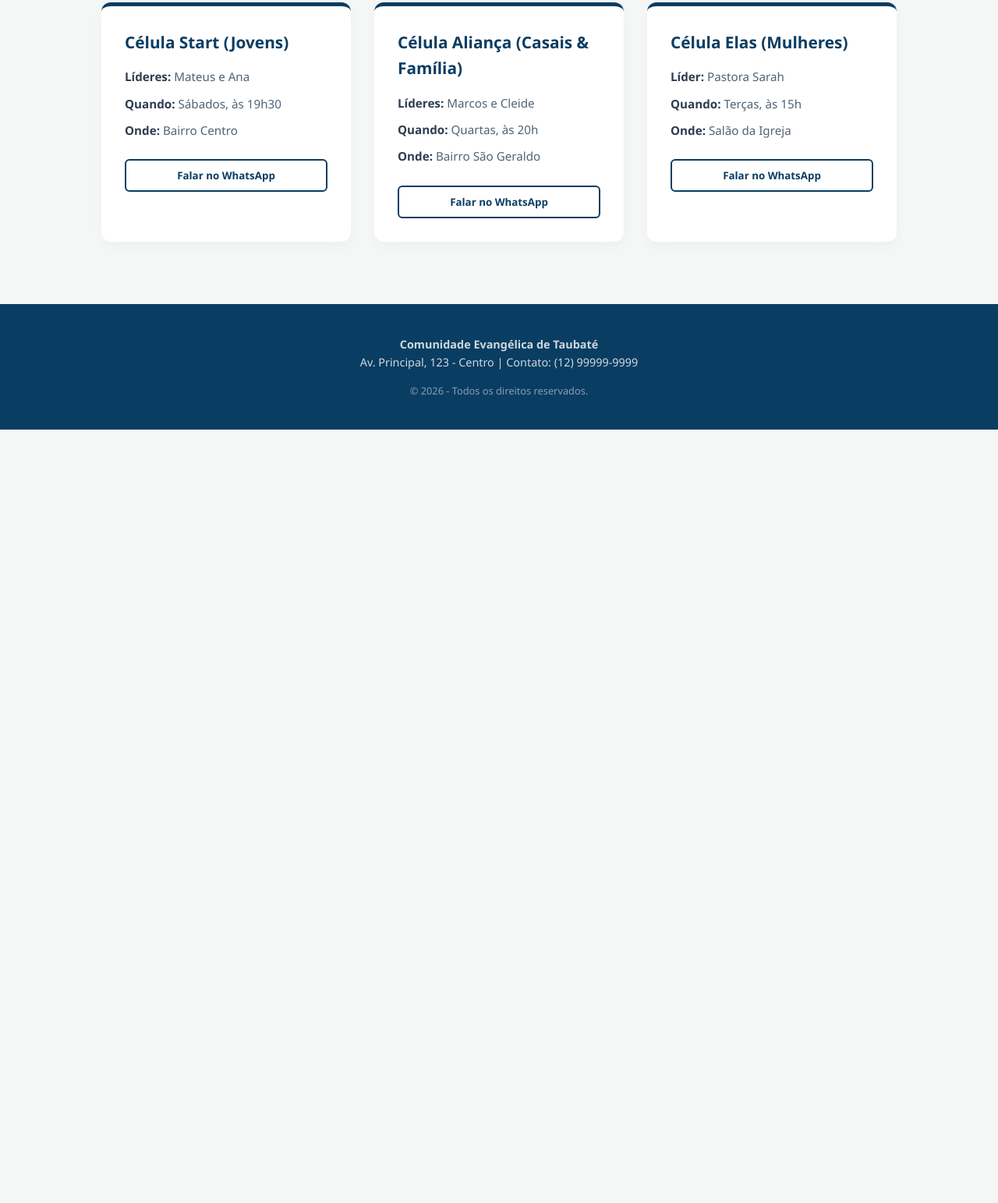
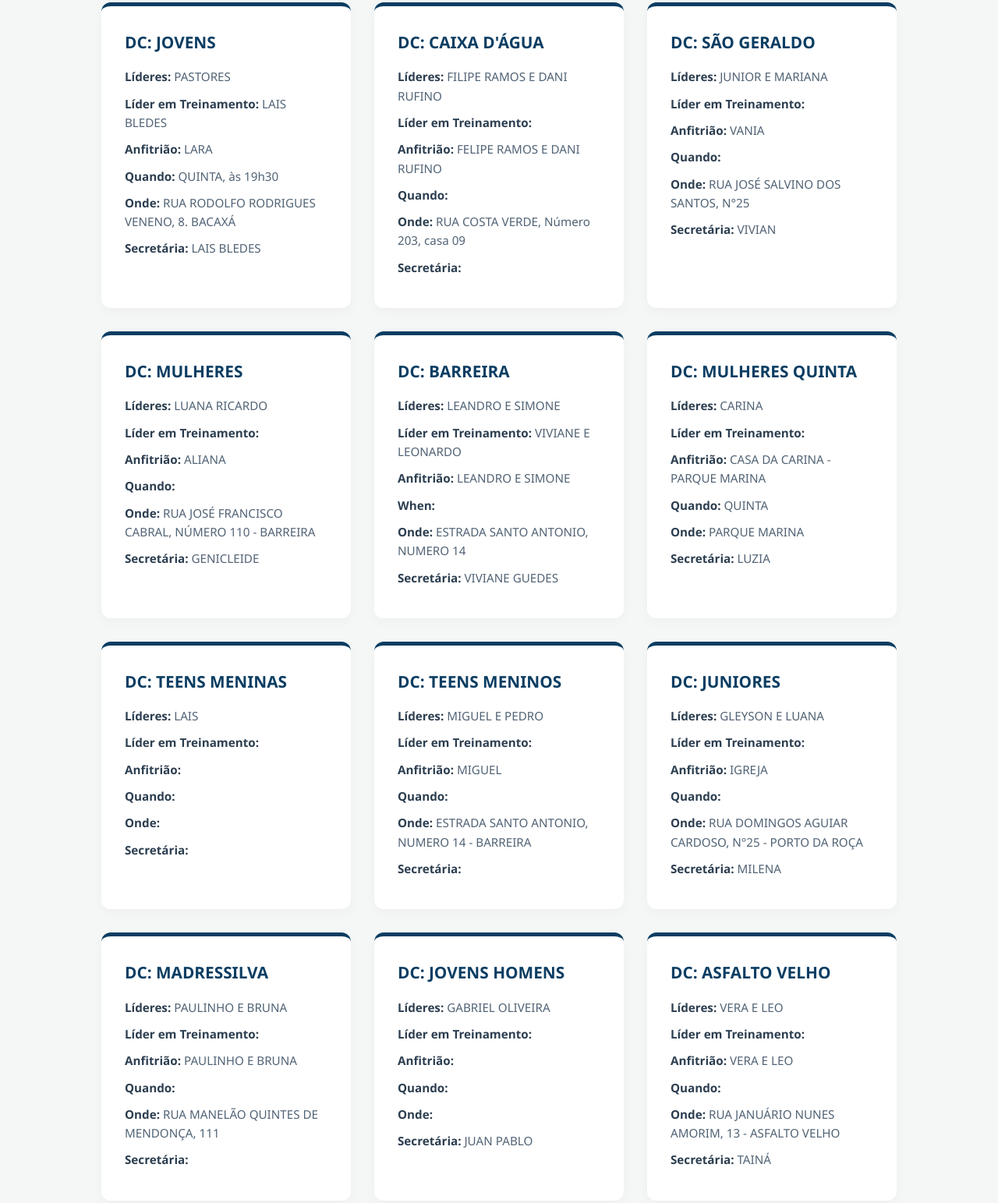
Before and after one commit to juanpmf13/site-igreja, a plain HTML site: page index.html in a window 1280 px wide. Shown: the part 1131-2674 px from the top of the page at 78% size. Before the commit the page ends 1682 px from the top, so only its background shows below. Drawn offline with Linux system fonts and the light colour scheme.

Commit message:
update cards dc

```diff
--- a/index.html
+++ b/index.html
@@ -11,7 +11,7 @@
     <header class="main-header">
         <div class="logo">
             <h1>Igreja <span>Avivah</span></h1>
-            <img>download.jpeg</img>
+            <img src="download" alt="Logo da Avivah">
         </div>
 
         <nav class="nav-menu">
@@ -27,8 +27,8 @@
     <section id="home" class="hero-section">
         <div class="hero-content">
             <h2>Mais que uma igreja, uma família para pertencer.</h2>
-            <p>Encontre uma célula perto de você e viva em comunhão.</p>
-            <a href="#celulas" class="btn-primary">Encontrar uma Célula</a>
+            <p>Encontre um DC perto de você e viva em comunhão.</p>
+            <a href="#DC" class="btn-primary">Encontrar um DC</a>
         </div>
     </section>
 
@@ -41,34 +41,150 @@
         </p>
     </section>
 
-    <section id="celulas" class="cards-section">
+    <section id="DC" class="cards-section">
         <h2>Nossas Células</h2>
 
         <div class="cards-container">
 
             <div class="card">
-                <h3>Célula Start (Jovens)</h3>
-                <p><strong>Líderes:</strong> Mateus e Ana</p>
-                <p><strong>Quando:</strong> Sábados, às 19h30</p>
-                <p><strong>Onde:</strong> Bairro Centro</p>
-                <button class="btn-card">Falar no WhatsApp</button>
-            </div>
+    <h3>DC: JOVENS</h3>
+    <p><strong>Líderes:</strong> PASTORES</p>
+    <p><strong>Líder em Treinamento:</strong> LAIS BLEDES</p>
+    <p><strong>Anfitrião:</strong> LARA</p>
+    <p><strong>Quando:</strong> QUINTA, às 19h30</p>
+    <p><strong>Onde:</strong> RUA RODOLFO RODRIGUES VENENO, 8. BACAXÁ</p>
+    <p><strong>Secretária:</strong> LAIS BLEDES</p>
+</div>
 
-            <div class="card">
-                <h3>Célula Aliança (Casais & Família)</h3>
-                <p><strong>Líderes:</strong> Marcos e Cleide</p>
-                <p><strong>Quando:</strong> Quartas, às 20h</p>
-                <p><strong>Onde:</strong> Bairro São Geraldo</p>
-                <button class="btn-card">Falar no WhatsApp</button>
-            </div>
+<div class="card">
+    <h3>DC: CAIXA D'ÁGUA</h3>
+    <p><strong>Líderes:</strong> FILIPE RAMOS E DANI RUFINO</p>
+    <p><strong>Líder em Treinamento:</strong> </p>
+    <p><strong>Anfitrião:</strong> FELIPE RAMOS E DANI RUFINO</p>
+    <p><strong>Quando:</strong> </p>
+    <p><strong>Onde:</strong> RUA COSTA VERDE, Número 203, casa 09</p>
+    <p><strong>Secretária:</strong> </p>
+</div>
 
-            <div class="card">
-                <h3>Célula Elas (Mulheres)</h3>
-                <p><strong>Líder:</strong> Pastora Sarah</p>
-                <p><strong>Quando:</strong> Terças, às 15h</p>
-                <p><strong>Onde:</strong> Salão da Igreja</p>
-                <button class="btn-card">Falar no WhatsApp</button>
-            </div>
+<div class="card">
+    <h3>DC: SÃO GERALDO</h3>
+    <p><strong>Líderes:</strong> JUNIOR E MARIANA</p>
+    <p><strong>Líder em Treinamento:</strong> </p>
+    <p><strong>Anfitrião:</strong> VANIA</p>
+    <p><strong>Quando:</strong> </p>
+    <p><strong>Onde:</strong> RUA JOSÉ SALVINO DOS SANTOS, N°25</p>
+    <p><strong>Secretária:</strong> VIVIAN</p>
+</div>
+
+<div class="card">
+    <h3>DC: MULHERES</h3>
+    <p><strong>Líderes:</strong> LUANA RICARDO</p>
+    <p><strong>Líder em Treinamento:</strong> </p>
+    <p><strong>Anfitrião:</strong> ALIANA</p>
+    <p><strong>Quando:</strong> </p>
+    <p><strong>Onde:</strong> RUA JOSÉ FRANCISCO CABRAL, NÚMERO 110 - BARREIRA</p>
+    <p><strong>Secretária:</strong> GENICLEIDE</p>
+</div>
+
+<div class="card">
+    <h3>DC: BARREIRA</h3>
+    <p><strong>Líderes:</strong> LEANDRO E SIMONE</p>
+    <p><strong>Líder em Treinamento:</strong> VIVIANE E LEONARDO</p>
+    <p><strong>Anfitrião:</strong> LEANDRO E SIMONE</p>
+    <p><strong>When:</strong> </p>
+    <p><strong>Onde:</strong> ESTRADA SANTO ANTONIO, NUMERO 14</p>
+    <p><strong>Secretária:</strong> VIVIANE GUEDES</p>
+</div>
+
+<div class="card">
+    <h3>DC: MULHERES QUINTA</h3>
+    <p><strong>Líderes:</strong> CARINA</p>
+    <p><strong>Líder em Treinamento:</strong> </p>
+    <p><strong>Anfitrião:</strong> CASA DA CARINA - PARQUE MARINA</p>
+    <p><strong>Quando:</strong> QUINTA</p>
+    <p><strong>Onde:</strong> PARQUE MARINA</p>
+    <p><strong>Secretária:</strong> LUZIA</p>
+</div>
+
+<div class="card">
+    <h3>DC: TEENS MENINAS</h3>
+    <p><strong>Líderes:</strong> LAIS</p>
+    <p><strong>Líder em Treinamento:</strong> </p>
+    <p><strong>Anfitrião:</strong> </p>
+    <p><strong>Quando:</strong> </p>
+    <p><strong>Onde:</strong> </p>
+    <p><strong>Secretária:</strong> </p>
+</div>
+
+<div class="card">
+    <h3>DC: TEENS MENINOS</h3>
+    <p><strong>Líderes:</strong> MIGUEL E PEDRO</p>
+    <p><strong>Líder em Treinamento:</strong> </p>
+    <p><strong>Anfitrião:</strong> MIGUEL</p>
+    <p><strong>Quando:</strong> </p>
+    <p><strong>Onde:</strong> ESTRADA SANTO ANTONIO, NUMERO 14 - BARREIRA</p>
+    <p><strong>Secretária:</strong> </p>
+</div>
+
+<div class="card">
+    <h3>DC: JUNIORES</h3>
+    <p><strong>Líderes:</strong> GLEYSON E LUANA</p>
+    <p><strong>Líder em Treinamento:</strong> </p>
+    <p><strong>Anfitrião:</strong> IGREJA</p>
+    <p><strong>Quando:</strong> </p>
+    <p><strong>Onde:</strong> RUA DOMINGOS AGUIAR CARDOSO, N°25 - PORTO DA ROÇA</p>
+    <p><strong>Secretária:</strong> MILENA</p>
+</div>
+
+<div class="card">
+    <h3>DC: MADRESSILVA</h3>
+    <p><strong>Líderes:</strong> PAULINHO E BRUNA</p>
+    <p><strong>Líder em Treinamento:</strong> </p>
+    <p><strong>Anfitrião:</strong> PAULINHO E BRUNA</p>
+    <p><strong>Quando:</strong> </p>
+    <p><strong>Onde:</strong> RUA MANELÃO QUINTES DE MENDONÇA, 111</p>
+    <p><strong>Secretária:</strong> </p>
+</div>
+
+<div class="card">
+    <h3>DC: JOVENS HOMENS</h3>
+    <p><strong>Líderes:</strong> GABRIEL OLIVEIRA</p>
+    <p><strong>Líder em Treinamento:</strong> </p>
+    <p><strong>Anfitrião:</strong> </p>
+    <p><strong>Quando:</strong> </p>
+    <p><strong>Onde:</strong> </p>
+    <p><strong>Secretária:</strong> JUAN PABLO</p>
+</div>
+
+<div class="card">
+    <h3>DC: ASFALTO VELHO</h3>
+    <p><strong>Líderes:</strong> VERA E LEO</p>
+    <p><strong>Líder em Treinamento:</strong> </p>
+    <p><strong>Anfitrião:</strong> VERA E LEO</p>
+    <p><strong>Quando:</strong> </p>
+    <p><strong>Onde:</strong> RUA JANUÁRIO NUNES AMORIM, 13 - ASFALTO VELHO</p>
+    <p><strong>Secretária:</strong> TAINÁ</p>
+</div>
+
+<div class="card">
+    <h3>DC: RETIRO</h3>
+    <p><strong>Líderes:</strong> PATRICIA E ELEUSO</p>
+    <p><strong>Líder em Treinamento:</strong> ZÉ E VANIA</p>
+    <p><strong>Anfitrião:</strong> ZÉ E VANIA</p>
+    <p><strong>Quando:</strong> </p>
+    <p><strong>Onde:</strong> RUA FRANCISCO VELOSO, 11 - RETIRO</p>
+    <p><strong>Secretária:</strong> ROSI GRISMOND</p>
+</div>
+
+<div class="card">
+    <h3>DC: RIO DE AREIA</h3>
+    <p><strong>Líderes:</strong> LILIAN</p>
+    <p><strong>Líder em Treinamento:</strong> SONIA E ISRAEL</p>
+    <p><strong>Anfitrião:</strong> LILIAN</p>
+    <p><strong>Quando:</strong> </p>
+    <p><strong>Onde:</strong> </p>
+    <p><strong>Secretária:</strong> MONIC</p>
+</div>
 
         </div>
     </section>
```
